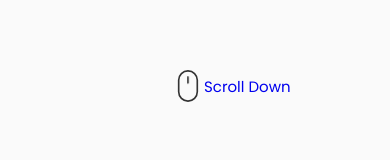
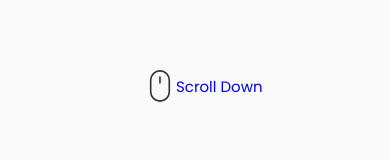
Before and after one commit to vikdts/fantastic-octo-guacamole, a React (Create React App) app in the folder resume/: page / in a window 390 px wide. Shown: the part 643-803 px from the top of the page. Built offline with nearby package versions, Linux system fonts and the light colour scheme; the HTML template or start-up script is replaced by a standard one.

Commit message:
style scroll

```diff
--- a/resume/src/components/home/home.css
+++ b/resume/src/components/home/home.css
@@ -110,7 +110,12 @@
     box-shadow: inset 0 0 0 8px rgb(255, 255, 255 / 30%);
   }
 
+  .home__scroll {
+    margin-left: 7.5rem;
+  }
 }
+
+
 
 @media screen and (max-width: 768px) {
 }
```
